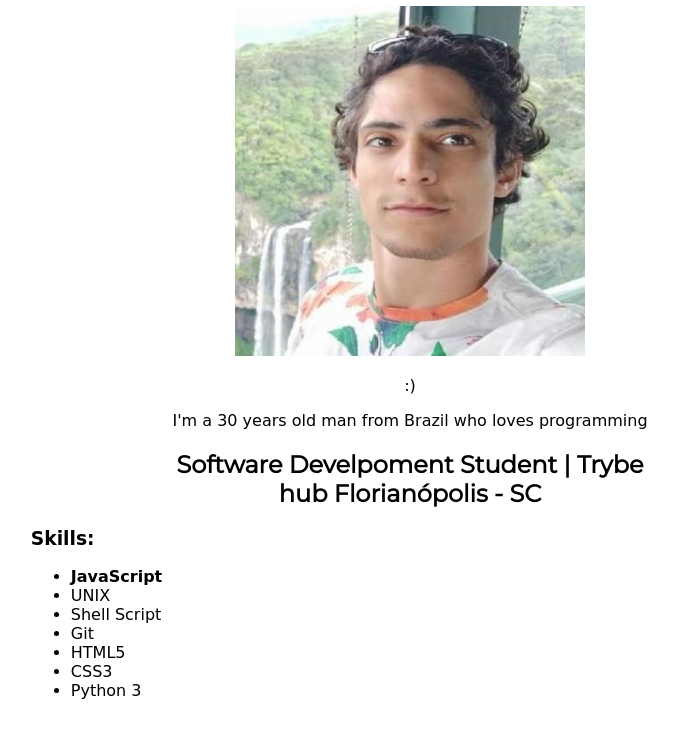
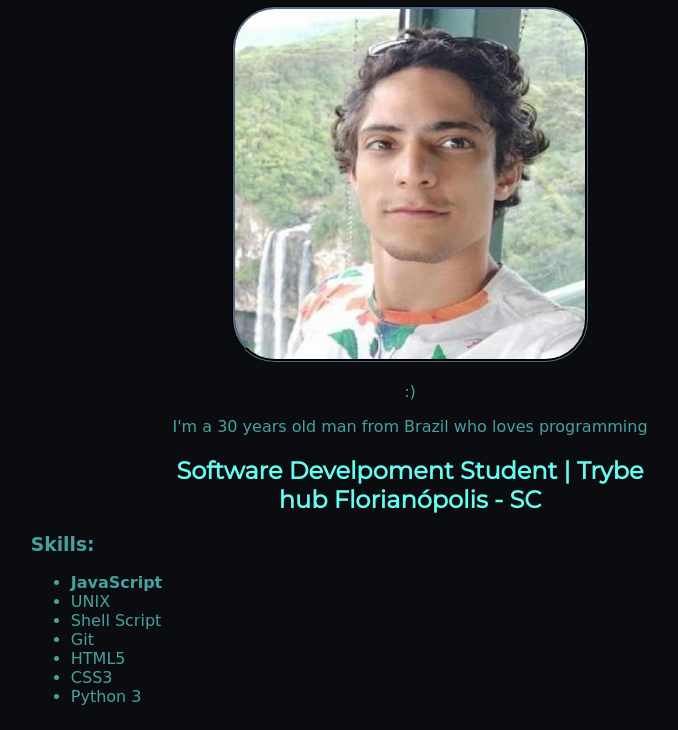
Before and after one commit to danielPantalena/danielpantalena.github.io, a plain HTML site: page index.html in a window 1280 px wide. Shown: the part 84-814 px from the top of the page, without its empty margins (230-908 px from the left). Drawn offline with Linux system fonts and the light colour scheme; a web font is replaced by a local one.

Commit message:
add colors

```diff
--- a/css/app.css
+++ b/css/app.css
@@ -1,14 +1,27 @@
 body {
+    background-color: #0B0C10;
     align-content: center;
     text-align: center;
     font-family: 'Baloo Chettan 2', cursive;
 }
 
 h1, h2 {
+    color: #66fcf1;
     font-family: 'Montserrat', sans-serif;
 }
 
 ul, h3 {
+    color: #45A29E;
     margin-left: 20%;
     text-align: left;
 }
+
+p {
+    color: #45A29E;
+}
+
+.img {
+    border: #1F2833;
+    border-radius: 12%;
+    border-style: groove;
+}
--- a/index.html
+++ b/index.html
@@ -11,7 +11,7 @@
 <body>
     <h1>Daniel Pantalena</h1>
 
-    <img src="./img/minhaFoto.jpeg" width="350px" alt="uma foto minha">
+    <img class="img" src="./img/minhaFoto.jpeg" width="350px" alt="uma foto minha">
     <p> :) </p>
     <p> I'm a 30 years old man from Brazil who loves programming</p>
     <h2>
```
